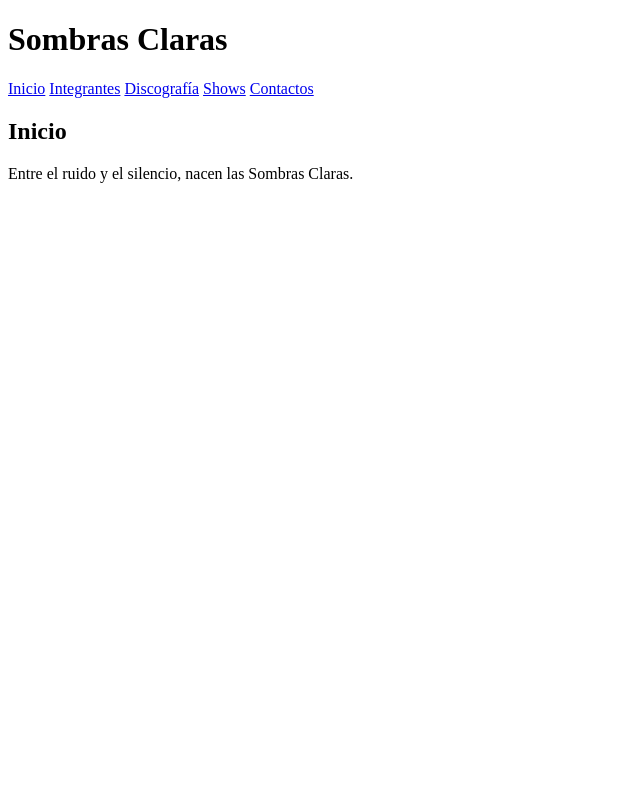
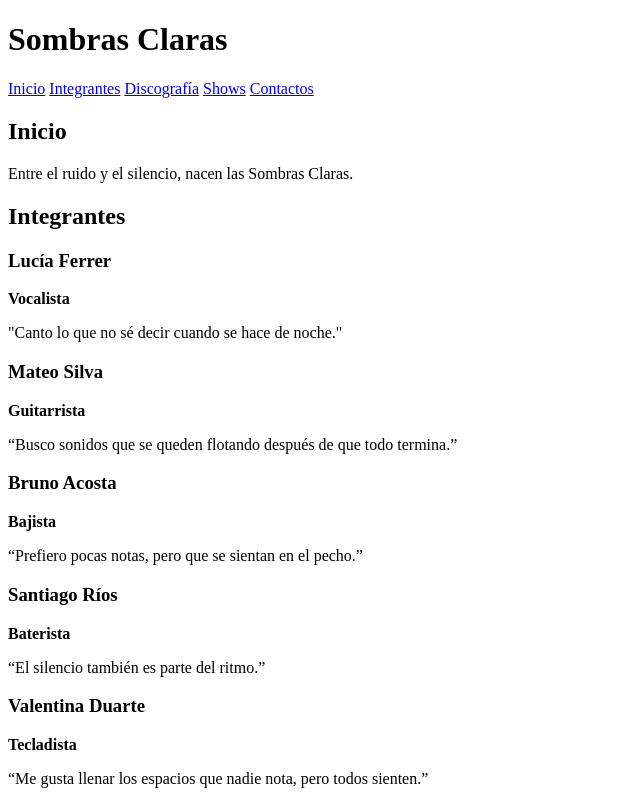
Before and after one commit to maxiczdr-lang/Actividad5, a plain HTML site: page index.html in a window 1280 px wide. Shown: the whole page, without its empty margins (0-640 px from the left). Drawn offline with Linux system fonts and the light colour scheme.

Commit message:
Agrego seccion integrantes

```diff
--- a/index.html
+++ b/index.html
@@ -20,5 +20,35 @@
                 <p>Entre el ruido y el silencio, nacen las Sombras Claras.</p>
 
         </section>
+
+        <section id="Integrantes">
+            <h2>Integrantes</h2>
+                <div>
+                    <h3>Lucía Ferrer</h3>
+                    <p><strong>Vocalista</strong></p>
+                    <p>"Canto lo que no sé decir cuando se hace de noche."</p>
+
+                </div>
+                <div>
+                    <h3>Mateo Silva</h3>
+                    <p><strong>Guitarrista</strong></p>
+                    <p>“Busco sonidos que se queden flotando después de que todo termina.”</p>
+                </div>
+                <div>
+                    <h3>Bruno Acosta</h3>
+                    <p><strong>Bajista</strong></p>
+                    <p>“Prefiero pocas notas, pero que se sientan en el pecho.”</p>
+                </div>
+                <div>
+                    <h3>Santiago Ríos</h3>
+                    <p><strong>Baterista</strong></p>
+                    <p>“El silencio también es parte del ritmo.”</p>
+                </div>
+                <div>
+                    <h3>Valentina Duarte</h3>
+                    <p><strong>Tecladista</strong></p>
+                    <p>“Me gusta llenar los espacios que nadie nota, pero todos sienten.”</p>
+                </div>
+        </section>
     </body>
         </html
```
